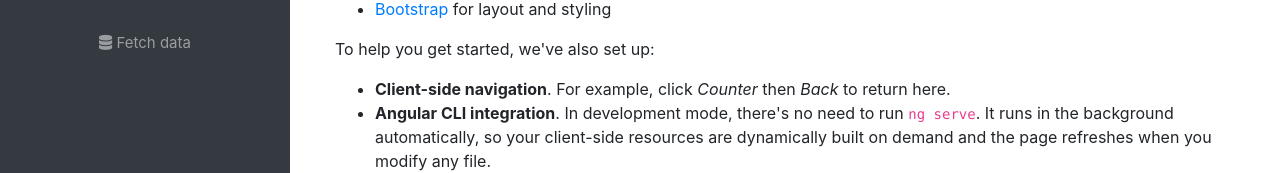
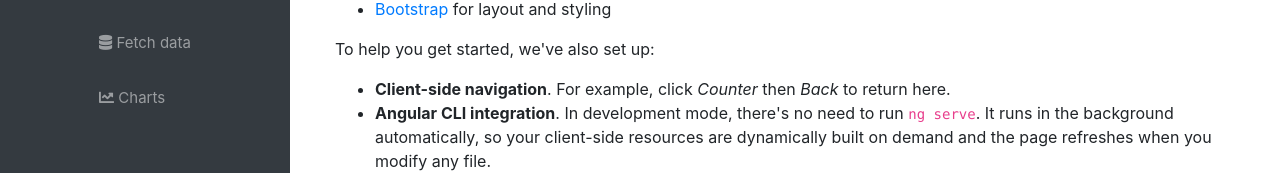
Before and after one commit to krzysztofsitnik/BenchmarkViewer, an Angular app in the folder BenchmarkViewer/ClientApp/: page / in a window 1280 px wide. Shown: the part 147-320 px from the top of the page. Built offline with nearby package versions, Linux system fonts and the light colour scheme.

Commit message:
Installed angular-google-charts, added charts component and updated menu with link to charts.

```diff
--- a/BenchmarkViewer/ClientApp/package.json
+++ b/BenchmarkViewer/ClientApp/package.json
@@ -25,6 +25,7 @@
     "@angular/router": "^7.2.7",
     "@nguniversal/module-map-ngfactory-loader": "^7.1.0",
     "ajv": "^6.9.2",
+    "angular-google-charts": "^0.1.3",
     "aspnet-prerendering": "^3.0.1",
     "bootstrap": "^4.3.1",
     "core-js": "^2.6.5",
--- a/BenchmarkViewer/ClientApp/src/app/app.module.ts
+++ b/BenchmarkViewer/ClientApp/src/app/app.module.ts
@@ -9,6 +9,7 @@ import { NavMenuComponent } from './nav-menu/nav-menu.component';
 import { HomeComponent } from './home/home.component';
 import { CounterComponent } from './counter/counter.component';
 import { FetchDataComponent } from './fetch-data/fetch-data.component';
+import { ChartsComponent } from './charts/charts.component';
 
 @NgModule({
   declarations: [
@@ -16,7 +17,8 @@ import { FetchDataComponent } from './fetch-data/fetch-data.component';
     NavMenuComponent,
     HomeComponent,
     CounterComponent,
-    FetchDataComponent
+    FetchDataComponent,
+    ChartsComponent
   ],
   imports: [
     BrowserModule.withServerTransition({ appId: 'ng-cli-universal' }),
@@ -26,6 +28,8 @@ import { FetchDataComponent } from './fetch-data/fetch-data.component';
       { path: '', component: HomeComponent, pathMatch: 'full' },
       { path: 'counter', component: CounterComponent },
       { path: 'fetch-data', component: FetchDataComponent },
+      { path: 'charts', component: ChartsComponent },
+
     ])
   ],
   providers: [],
--- /dev/null
+++ b/BenchmarkViewer/ClientApp/src/app/charts/charts.component.html
@@ -0,0 +1,3 @@
+<p>
+  charts works!
+</p>
--- /dev/null
+++ b/BenchmarkViewer/ClientApp/src/app/charts/charts.component.ts
@@ -0,0 +1,15 @@
+import { Component, OnInit } from '@angular/core';
+
+@Component({
+  selector: 'app-charts',
+  templateUrl: './charts.component.html',
+  styleUrls: ['./charts.component.css']
+})
+export class ChartsComponent implements OnInit {
+
+  constructor() { }
+
+  ngOnInit() {
+  }
+
+}
--- a/BenchmarkViewer/ClientApp/src/app/nav-menu/nav-menu.component.html
+++ b/BenchmarkViewer/ClientApp/src/app/nav-menu/nav-menu.component.html
@@ -23,6 +23,11 @@
                           <span class='fas fa-database'></span> Fetch data
                       </a>
                   </li>
+                  <li class="nav-item" [routerLinkActive]='["link-active"]'>
+                      <a [routerLink]='["/charts"]' class="nav-link" (click)='collapse()'>
+                          <span class='fas fa-chart-line'></span> Charts
+                      </a>
+                  </li>
               </ul>
           </div>
       </div>
```
Also changed, not shown: BenchmarkViewer/ClientApp/src/app/charts/charts.component.css (added), 2 other files (tests, documents, lock files or other folders).
